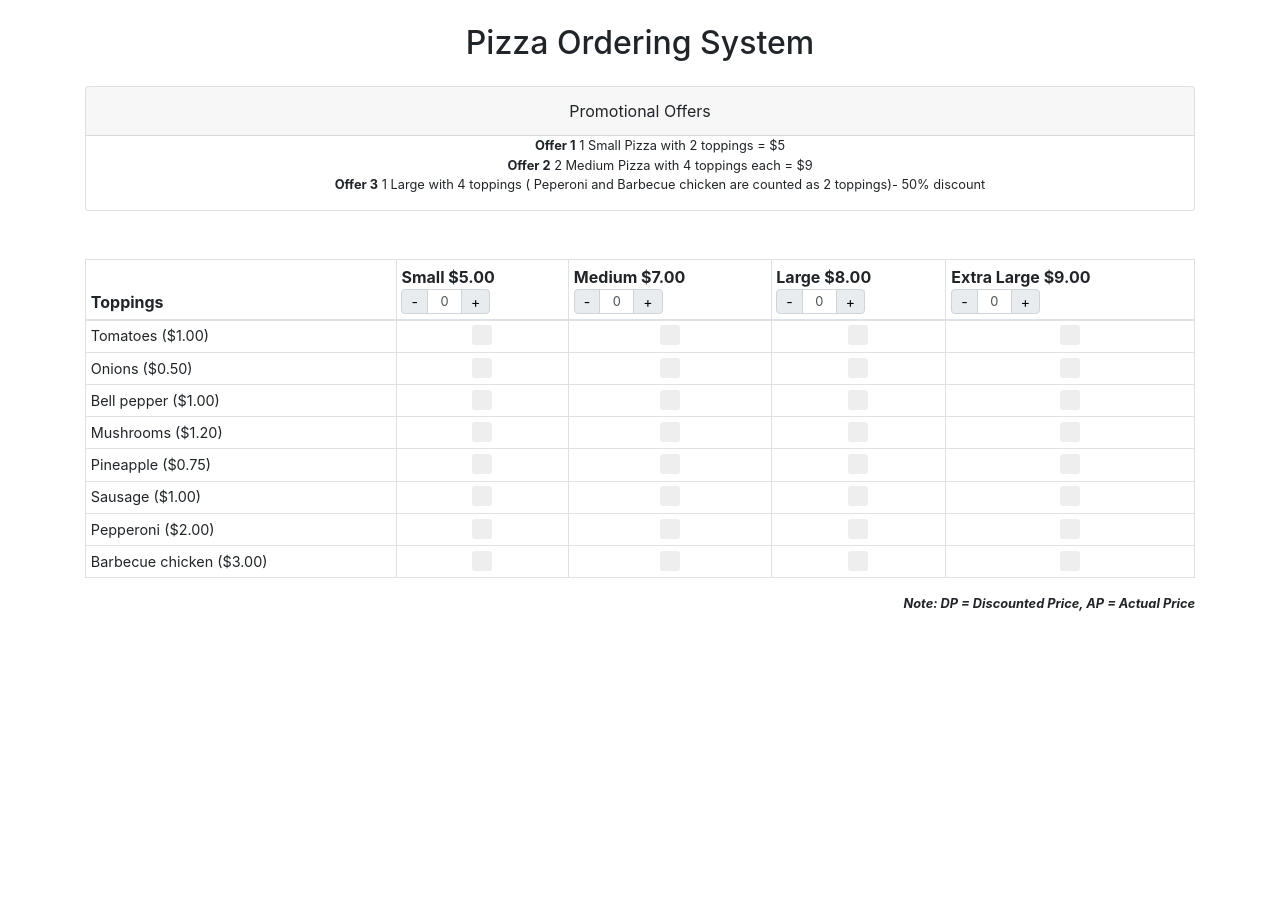
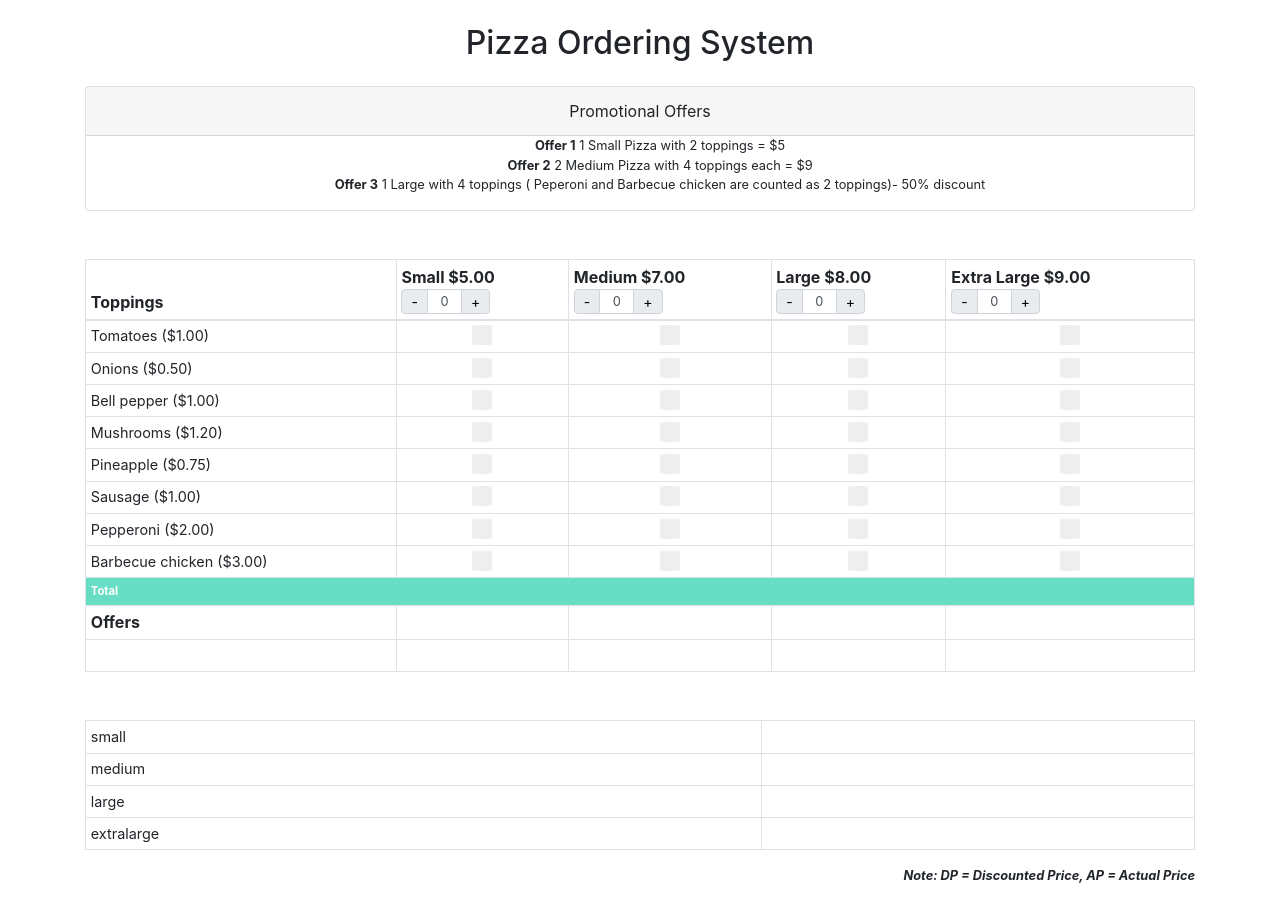
Before and after one commit to shoaib9121/pizza-ordering-system, an Angular app: page /order in a window 1280 px wide. Before the commit the page ends 800 px from the top, so only its background shows below. Built offline with nearby package versions, Linux system fonts and the light colour scheme.

Commit message:
events look good but still offers not working

```diff
--- a/src/app/pizza-order/pizza-order.component.html
+++ b/src/app/pizza-order/pizza-order.component.html
@@ -22,23 +22,23 @@
   <table class="table table-bordered table-sm mt-5">
     <thead>
       <tr>
-        <th scope="col">Toppings</th>
+        <th scope="col">Toppings </th>
         <th scope="col" *ngFor="let pizza of pizzas">{{pizza.size}} {{pizza.price | currency:'USD'}}
           <div class="quantity-btns input-group">
             <div class="input-group-prepend">
               <span class="input-group-text p-0">
-                <button type="button" class="btn btn-sm bg-transparent btn-number pt-0 pb-0" data-type="minus"
-                  data-field="small" (click)="plusminus($event)">
+                <button type="button" class="btn btn-sm bg-transparent btn-number pt-0 pb-0" data-type="decrement"
+                  (click)="pizzaQuantity($event, pizza)">
                   -
                 </button>
               </span>
             </div>
-            <input type="text" name="small" class="form-control p-0 text-center input-number" value="0" min="0"
-              max="1">
+            <input type="text" name="small" class="form-control p-0 text-center input-number"
+              [value]="getQtyFromOrder(pizza.size)" min="0" max="10">
             <div class="input-group-append">
               <span class="input-group-text p-0">
-                <button type="button" class="btn btn-sm bg-transparent btn-number pt-0 pb-0" data-type="plus"
-                  data-field="small" (click)="plusminus($event)">
+                <button type="button" class="btn btn-sm bg-transparent btn-number pt-0 pb-0" data-type="increment"
+                  (click)="pizzaQuantity($event, pizza)">
                   +
                 </button>
               </span>
@@ -52,40 +52,42 @@
         <td scope="row">{{topping.name}} ({{topping.price | currency:'USD'}})</td>
         <td *ngFor="let pizza of pizzas; let p = index">
           <label class="checkbox-outer">
-            <input id="{{pizza.size.toLowerCase()+'-'+p}}" class="small-checkbox" type="checkbox" [value]="topping.price" data-size="small"
-               (click)="chooseToppingItem($event, pizza, topping)">
+            <input id="{{pizza.size.toLowerCase()+'-'+p}}" class="small-checkbox" type="checkbox"
+              [value]="topping.price" (click)="chooseToppingItem($event, pizza, topping)">
             <span class="checkmark"></span>
           </label>
         </td>
-        <!-- <td scope="row">{{topping.name}} ({{topping.price | currency:'USD'}})</td>
-        <td [ngClass]="{'disabled': order.small.length<1}">
-          <label class="checkbox-outer">
-            <input id="{{'sm-v-'+i}}" class="small-checkbox" type="checkbox" [value]="veg.rate" data-size="small"
-              [disabled]="order.small.length<1" (click)="chooseToppingItem($event, veg)">
-            <span class="checkmark"></span>
-          </label>
+      </tr>
+      <tr>
+        <th class="total" colspan="5">Total</th>
+      </tr>
+      <tr>
+        <th>Offers</th>
+        <td>{{offer1}}</td>
+        <td>{{offer2}}</td>
+        <td>{{offer3}}</td>
+        <td></td>
+      </tr>
+      <tr>
+        <td>&nbsp;</td>
+        <td><span [innerHtml]="getPrice(order.small, 'small')"></span></td>
+        <td><span [innerHtml]="getPrice(order.medium, 'medium')"></span> </td>
+        <td><span [innerHtml]="getPrice(order.large, 'large')"></span> </td>
+        <td><span [innerHtml]="getPrice(order.extralarge, 'extralarge')"></span> </td>
+      </tr>
+    </tbody>
+  </table>
+  <table class="table table-bordered table-sm mt-5">
+    <tbody>
+      <tr *ngFor="let key of orderKeys(order)">
+        <td>{{key}}</td>
+        <td>
+          <ul>
+            <li *ngFor="let order of order[key]">
+              <p>{{order | json}} </p>
+            </li>
+          </ul>
         </td>
-        <td [ngClass]="{'disabled': order.medium.length<1}">
-          <label class="checkbox-outer">
-            <input id="{{'md-v-'+i}}" class="medium-checkbox" type="checkbox" [value]="veg.rate" data-size="medium"
-              [disabled]="order.medium.length<1" (click)="chooseToppingItem($event, veg)">
-            <span class="checkmark"></span>
-          </label>
-        </td>
-        <td [ngClass]="{'disabled': order.large.length<1}">
-          <label class="checkbox-outer">
-            <input id="{{'lg-v-'+i}}" class="large-checkbox" type="checkbox" [value]="veg.rate" data-size="large"
-              [disabled]="order.large.length<1" (click)="chooseToppingItem($event, veg)">
-            <span class="checkmark"></span>
-          </label>
-        </td>
-        <td [ngClass]="{'disabled': order.extralarge.length<1}">
-          <label class="checkbox-outer">
-            <input id="{{'xlg-v-'+i}}" class="extralarge-checkbox" type="checkbox" [value]="veg.rate" data-size="extralarge"
-              [disabled]="order.extralarge.length<1" (click)="chooseToppingItem($event, veg)">
-            <span class="checkmark"></span>
-          </label>
-        </td> -->
       </tr>
     </tbody>
   </table>
--- a/src/app/pizza-order/pizza-order.component.ts
+++ b/src/app/pizza-order/pizza-order.component.ts
@@ -76,6 +76,7 @@ export class PizzaOrderComponent implements OnInit {
   //   }
   // }
 
+  orderKeys = Object.keys;
   order: any = {
     small: [],
     medium: [],
@@ -86,168 +87,78 @@ export class PizzaOrderComponent implements OnInit {
   ngOnInit() {
     this.pizzas = this.pizza.pizzas;
     this.toppings = this.topping.toppings;
-    // console.log('pizzas', this.pizzas);
-    // console.log('toppings', this.toppings);
+    console.log(this.pizzas)
   }
 
-  chooseToppingItem(e, pizza:IPizza, topping:ITopping) {
+  chooseToppingItem(e, pizza: IPizza, topping: ITopping) {
     let target = e.currentTarget, checked = target.checked;
-    let size = pizza["size"].toLowerCase();
-    if(this.order[size].length<1){
-      const pizzaItem:IPizza = {price: null, size: null, topping: []};
+    let size = pizza["size"].toLowerCase().replace(' ', ''), order = this.order[size];
+    if (order.length < 1) {
+      const pizzaItem: IPizza = { price: null, size: null, toppings: [] };
       pizzaItem["size"] = pizza["size"];
       pizzaItem["price"] = pizza["price"];
-      pizzaItem["topping"].push(topping)
-      this.order[size].push(pizzaItem)
-    }else{
-      this.order[size].forEach(item=>{
-        let toppings = item["topping"];
-        if (toppings.some(e => e.name != topping.name) && checked) {
+      pizzaItem["toppings"].push(topping);
+      order.push(pizzaItem);
+    } else {
+      order.forEach((item, i) => {
+        let toppings = item["toppings"];
+        if (toppings.length < 1) { // NO TOPPINGS THEN ADD
           toppings.push(topping);
-          console.log('toppings pushed', toppings)
+        } else { // TOPPINGS EXIST
+          if (toppings.some(e => e.name != topping.name) && checked) { // TOPPING ENABLED
+            toppings.push(topping);
+            this.getPrice(this.order[size], size);
+            console.log('toppings pushed', toppings)
+          }
+          else if (!checked) { // TOPPING DISABLED
+            let index = toppings.findIndex(i => i.name === topping.name);
+            if (index) toppings.splice(index, 1);
+            this.getPrice(this.order[size], size);
+            console.log('toppings spliced', toppings)
+          }
         }
-        else if(!checked){
-          let index = toppings.findIndex(i => i.name === topping.name);
-          if(index) toppings.splice(index,1);
-          console.log('toppings spliced', toppings)
-        }
+        order[i]["toppings"] = toppings;
       })
     }
+    this.checkPromotions(size);
     console.log('order', this.order);
-
   }
 
-  // chooseToppingItem(e, obj) {
-  //   let target = e.currentTarget,
-  //     id = target.getAttribute('id'),
-  //     value = target.value,
-  //     checked = target.checked,
-  //     size = target.getAttribute('data-size');
-  //   // console.log(`checked: ${e.currentTarget.checked}, val: ${e.currentTarget.value}, size: ${size}`)
-  //   let item = {
-  //     id: id,
-  //     name: obj.name,
-  //     rate: value,
-  //     checked: checked,
-  //     size: size
-  //   }
-
-  //   if (item.checked) {
-  //     this.order[size].forEach((val, i) => {
-  //       this.order[size][i].toppings.push(item)
-  //     })
-  //   } else {
-  //     let index;
-  //     let checkItem = this.order[size][0]["toppings"].find((element, j) => {
-  //       if (element.id === item.id) {
-  //         index = j;
-  //         return element;
-  //       }
-  //     });
-  //     this.order[size].forEach((val, k) => {
-  //       this.order[size][k].toppings.splice(index, 1)
-  //     })
-  //   }
-  //   console.log(this.order.medium)
-  //   this.checkPromotions();
-  // }
-
-  pizzaQuantity(e){
-
+  getQtyFromOrder(size): void {
+    size = size.toLowerCase().replace(' ', '');
+    return this.order[size].length;
   }
 
-  plusminus(e) {
-    let target = e.currentTarget;
-    let parent = $(target).parents('.quantity-btns');
-    let size = target.getAttribute('data-field');
-    let type = target.getAttribute('data-type');
-    var input = parent.find("input[name='" + size + "']");
-    var currentVal = parseInt(input.val());
-    if (!isNaN(currentVal)) {
-      if (type == 'minus') {
-
-        if (currentVal > input.attr('min')) {
-          currentVal--;
-          input.val(currentVal).change();
-          this.orderQuantity(size, currentVal, type)
-        }
-        if (parseInt(input.val()) == input.attr('min')) {
-          $(this).attr('disabled', true);
-        }
-
-      } else if (type == 'plus') {
-
-        if (currentVal < input.attr('max')) {
-          currentVal++;
-          input.val(currentVal).change();
-          this.orderQuantity(size, currentVal, type)
-        }
-        if (parseInt(input.val()) == input.attr('max')) {
-          $(this).attr('disabled', true);
-        }
+  pizzaQuantity(e, pizza: IPizza) {
+    let size = pizza["size"].toLowerCase().replace(' ', '');
+    let order = this.order[size], target = e.currentTarget, type = target.getAttribute('data-type');
+    if (type === 'increment') {
+      if (order.length > 0) {
+        let item = order[0];
+        order.push(item);
+      } else {  // PUSH DEFAULT PIZZA HERE
+        const pizzaItem: IPizza = { price: null, size: null, toppings: [] };
+        pizzaItem["size"] = pizza["size"];
+        pizzaItem["price"] = pizza["price"];
+        order.push(pizzaItem);
       }
-      this.checkPromotions();
-    } else {
-      input.val(0);
     }
-
+    else if (type === 'decrement') {
+      if (order.length > 0) { // SPLICE ITEM IN ANY CASE
+        let item = order[0];
+        order.splice(0, 1);
+      }
+    }
+    this.checkPromotions(size);
+    console.log('order', this.order);
   }
 
-  orderQuantity(size, currentVal, type) {
-    if (type == 'plus') {
-      var cloneDeal = JSON.parse(JSON.stringify(this.order[size]));
-      if (cloneDeal.length > 0) {
-        this.order[size].push(cloneDeal[0]);
-      } else { // NO TOPPING ADDED BY DEFAULT
-        this.order[size].push({
-          rate: this.pizzaSizes[size].rate,
-          toppings: []
-        });
-      }
-    } else {
-      this.order[size].splice(0, 1);
-      if (this.order[size].length == 0) {
-        let els = document.getElementsByClassName(size + '-checkbox');
-        console.log('els', els)
-        Array.prototype.forEach.call(els, function (el, i) {
-          el.checked = false;
-        });
-      }
-    }
-    // console.log(this.order)
-  }
-
-  checkPromotions() {
-    // OFFER 1
-    if (this.order.small.length >= 1) {
-      this.order.small.forEach(el => {
-        if ('toppings' in el) {
-          let toppings = el.toppings;
-          if (toppings.length == 2) {
-            this.offer1 = "Offer 1 - Applied";
-          } else { this.offer1 = null; }
-        }
-      })
-    } else { this.offer1 = null; }
-
-    // OFFER 2
-    if (this.order.medium.length == 2) {
-      this.order.medium.forEach(deal => {
-        if ('toppings' in deal) {
-          let toppings = deal.toppings;
-          if (toppings.length == 4) {
-            this.offer2 = "Offer 2 - Applied";
-          } else { this.offer2 = null; }
-        }
-      })
-    } else { this.offer2 = null; }
-
-    // OFFER 3
+  getOfferThree() {
     if (this.order.large.length >= 1) {
       let pep = false, bbq = false, matched = [];
       this.order.large.forEach(deal => {
-        if ('toppings' in deal) {
-          let toppings = deal.toppings;
+        if ("toppings" in deal) {
+          let toppings = deal["toppings"];
           toppings.forEach(topping => {
             if (topping.name.toLowerCase() === 'pepperoni') pep = true;
             if (topping.name.toLowerCase() === 'barbecue chicken') bbq = true;
@@ -258,49 +169,88 @@ export class PizzaOrderComponent implements OnInit {
       else { this.offer3 = null; }
 
     } else { this.offer3 = null; }
+  }
 
+  getOfferTwo() {
+    if (this.order.medium.length == 2) {
+      this.order.medium.forEach(deal => {
+        if ("toppings" in deal) {
+          let toppings = deal["toppings"];
+          if (toppings.length == 4) {
+            this.offer2 = "Offer 2 - Applied";
+          } else { this.offer2 = null; }
+        }
+      })
+    } else { this.offer2 = null; }
+  }
+
+  getOfferOne() {
+    if (this.order.small.length >= 1) {
+      this.order.small.forEach(el => {
+        if ("toppings" in el) {
+          let toppings = el.toppings;
+          if (toppings.length == 2) {
+            this.offer1 = "Offer 1 - Applied";
+          } else { this.offer1 = null; }
+        }
+      })
+    } else { this.offer1 = null; }
+  }
+
+  checkPromotions(size) {
+    // OFFER 1
+    if (size == 'small')
+      this.getOfferOne();
+
+    // OFFER 2
+    if (size == 'medium')
+      this.getOfferTwo();
+
+    // OFFER 3
+    if (size == 'large')
+      this.getOfferThree();
   }
 
   getPrice(orderArr, size) {
-    let sumPrice = 0, qty = 0, rate;
+    let sumPrice = 0, qty = 0, price;
     if (orderArr.length > 0) {
       switch (size) {
         case 'small':
-          sumPrice += this.pizzaSizes.small.rate;
+          sumPrice += this.order.small[0].price;
           break;
         case 'medium':
-          sumPrice += this.pizzaSizes.medium.rate;
+          sumPrice += this.order.medium[0].price;
           break;
         case 'large':
-          sumPrice += this.pizzaSizes.large.rate;
+          sumPrice += this.order.large[0].price;
           break;
         case 'extralarge':
-          sumPrice += this.pizzaSizes.extralarge.rate;
+          sumPrice += this.order.extralarge[0].price;
           break;
         default:
           sumPrice += 0.00;
       }
       orderArr.forEach((element, i) => {
         qty++;
-        if ('rate' in element) {
-          rate = parseFloat(element['rate']);
+        if ('price' in element) {
+          price = parseFloat(element['price']);
         }
-        let toppings = 'toppings' in element ? element.toppings : [];
+        let toppings = "toppings" in element ? element["toppings"] : [];
         let pep, pepRate, bbq, bbqRate, sumOfPairDeal;
         if (toppings.length > 0) {
           toppings.forEach(topping => {
             if (size == 'large') {
               if (topping.name.toLowerCase() === 'pepperoni') {
-                pepRate = parseFloat(topping.rate);
-                pep = true;
+                pepRate = parseFloat(topping.price);
+                pep = true; // PEPPERONI INCLUDED
               }
               if (topping.name.toLowerCase() === 'barbecue chicken') {
-                bbqRate = parseFloat(topping.rate);
-                bbq = true;
+                bbqRate = parseFloat(topping.price);
+                bbq = true; // BBQ INCLUDED
               }
-              sumPrice += parseFloat(topping.rate);
+              sumPrice += parseFloat(topping.price);
             } else {
-              sumPrice += parseFloat(topping.rate);
+              sumPrice += parseFloat(topping.price);
             }
           })
           if (size == 'large') {
@@ -311,7 +261,7 @@ export class PizzaOrderComponent implements OnInit {
           }
         }
       });
-      sumPrice += (rate * (qty - 1)); // DEDUCT DEFAULT SIZE RATE FROM NO.OF QUANTITY AS IT HAS ALREADY BEEN ADDED ONCE IN SWITCH CASE ABOVE
+      sumPrice += (price * (qty - 1)); // DEDUCT DEFAULT SIZE RATE FROM NO.OF QUANTITY AS IT HAS ALREADY BEEN ADDED ONCE IN SWITCH CASE ABOVE
     }
 
     // HANDLE OFFER 3
@@ -329,7 +279,7 @@ export class PizzaOrderComponent implements OnInit {
     }
     // HANDLE OFFER 1
     else if (this.offer1 && size == 'small' && sumPrice > 0) {
-      this.smdiscount = this.pizzaSizes.small.rate;
+      this.smdiscount = this.order.small[0].price;
       this.showDiscounted = true;
       return `<b>AP: $${sumPrice}</b> <br> <b>DP: $${this.smdiscount.toFixed(2)} </b>`;
       // return `<span class='strike'> $${sumPrice} </span> <b>DP: $${this.smdiscount.toFixed(2)} </b>`;
--- a/src/app/pizza/pizza.interface.ts
+++ b/src/app/pizza/pizza.interface.ts
@@ -3,6 +3,6 @@ import { ITopping } from '../topping/topping.interface';
 export interface IPizza {
     price: any,
     size: string,
-    topping?: ITopping[],
+    toppings?: ITopping[],
     getPrice?(): number
 }
```
